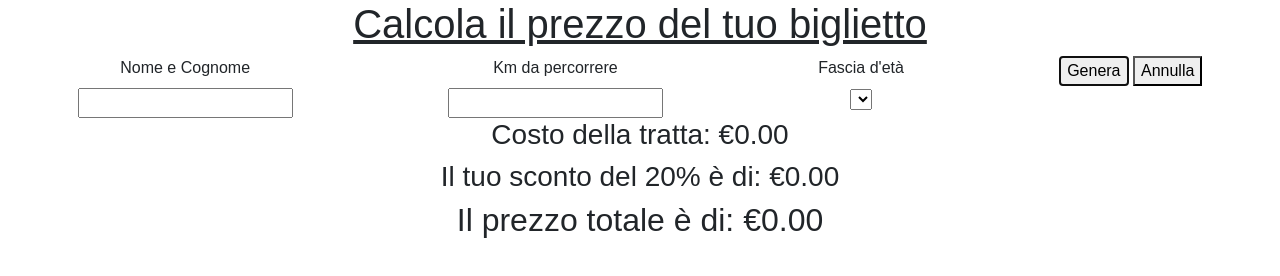
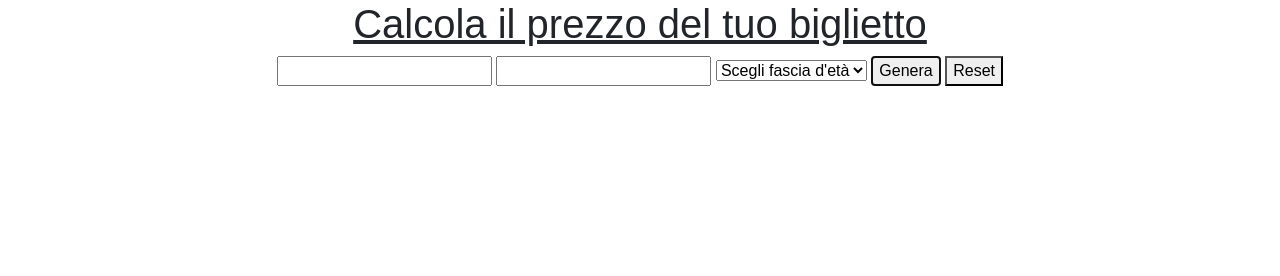
Before and after one commit to juri931/js-biglietto-treno-form, a plain HTML site: page index.html in a window 1280 px wide. Both pictures are taken after a click on the button "Genera". Drawn offline with nearby package versions, Linux system fonts and the light colour scheme.

Commit message:
[fix] fixed code

```diff
--- a/index.html
+++ b/index.html
@@ -14,43 +14,23 @@
 
   <h1 style="text-decoration: underline;">Calcola il prezzo del tuo biglietto</h1>
 
-  <!-- Form -->
-  <form id="myForm" class="d-flex justify-content-around ">
+  <h2 id="output"></h2>
 
-    <div>
-      <label for="inputName">Nome e Cognome</label>
-      <br>
-      <input type="text" id="inputName" name="inputName"></input>
-    </div>
+  <input type="text" id="name">
 
-    <div>
-      <label for="inputKm">Km da percorrere</label>
-      <br>
-      <input type="number" id="inputKm" name="inputKm"></input>
-    </div>
+  <input type="text" id="km">
 
-    <div>
-      <label for="ageSelect">Fascia d'età</label>
-      <br>
-      <select id="ageSelect" name="ageSelect">
-        <option selected>Scegli</option>
-        <option value="1">Meno di 18 anni</option>
-        <option value="2">Tra i 18 e i 64 anni</option>
-        <option value="3">65 o più anni</option>
-      </select>
-    </div>
+  <select name="fascia-eta" id="fascia-eta">
+    <option value="scegli">Scegli fascia d'età</option>
+    <option value="minorenne">minorenne</option>
+    <option value="maggiorenne">maggiorenne</option>
+    <option value="over65">over65</option>
+  </select>
 
-    <div class="">
-      <button type="submit">Genera</button>
-      <button type="reset">Annulla</button>
-    </div>
+  <button id="genera">Genera</button>
 
-  </form>
+  <button id="reset">Reset</button>
 
-  <h3 id="total"></h3>
-  <h3 id="discount"></h3>
-  <h3 id="noDiscount"></h3>
-  <h2 id="totalFinal"></h2>
 
   <script src="js/script.js"></script>
 </body>
--- a/js/script.js
+++ b/js/script.js
@@ -1,36 +1,35 @@
-document.getElementById('myForm').addEventListener('submit', function (event) {
-  event.preventDefault();
 
-  const userName = document.getElementById('inputName');
-  const distanceKm = document.getElementById('inputKm');
-  const ageSelect = document.getElementById('ageSelect');
+const btnGenera = document.getElementById('genera');
+const btnReset = document.getElementById('reset');
 
-  console.log(`Nome: ${userName.value}`);
-  console.log(`Distanza: ${distanceKm.value} KM`);
-  console.log(`Età: ${ageSelect.value}`);
 
-  userName.textContent = userName.value;
-  distanceKm.textContent = distanceKm.value;
-  ageSelect.textContent = ageSelect.value;
+btnGenera.addEventListener('click', function(){
+  const nome = document.getElementById('name').value;
+  const km = parseInt(document.getElementById('km').value);
+  const eta = document.getElementById('fascia-eta').value;
 
-  const basePricePerKm = 0.21;
-  const totalDistance = distanceKm.value;
-  let total = totalDistance * basePricePerKm;
-
-  document.getElementById('total').textContent = `Costo della tratta: €${total.toFixed(2)}`;
-
+  const basePrice = 0.21;
+  let total = basePrice * km;
+  let discount = 0;
   let discount20 = total * 0.20;
   let discount40 = total * 0.40;
+  let prezzoFinale = 0;
 
-  if (ageSelect.value = "1") {
-    total = (total - discount20);
-    document.getElementById('discount').textContent = "Il tuo sconto del 20% è di: €" + ((discount20).toFixed(2));
-  } else if (ageSelect.value = "3") {
-    total = (total - discount40);
-    document.getElementById('discount40').textContent = "Il tuo sconto del 40% è di: €" + ((discount40).toFixed(2));
-  } else {
-    document.getElementById('discount').textContent = "Non hai diritto a nessuno sconto";
+  if(eta === 'minorenne'){
+    discount = discount20;
+    prezzoFinale = total - discount20;
+  }else if(eta === 'over65'){
+    discount = discount40;
+    prezzoFinale = total - discount40;
+  }else{
+    prezzoFinale = total;
   }
 
-  document.getElementById('totalFinal').textContent = "Il prezzo totale è di: €" + ((total).toFixed(2));
-});
+  console.log(nome, km, eta, total.toFixed(2), discount.toFixed(2), prezzoFinale.toFixed(2));
+})
+
+btnReset.addEventListener('click', function(){
+  document.getElementById('name').value = '';
+  document.getElementById('km').value = 0;
+  document.getElementById("fascia-eta").value = "scegli";
+})
```
